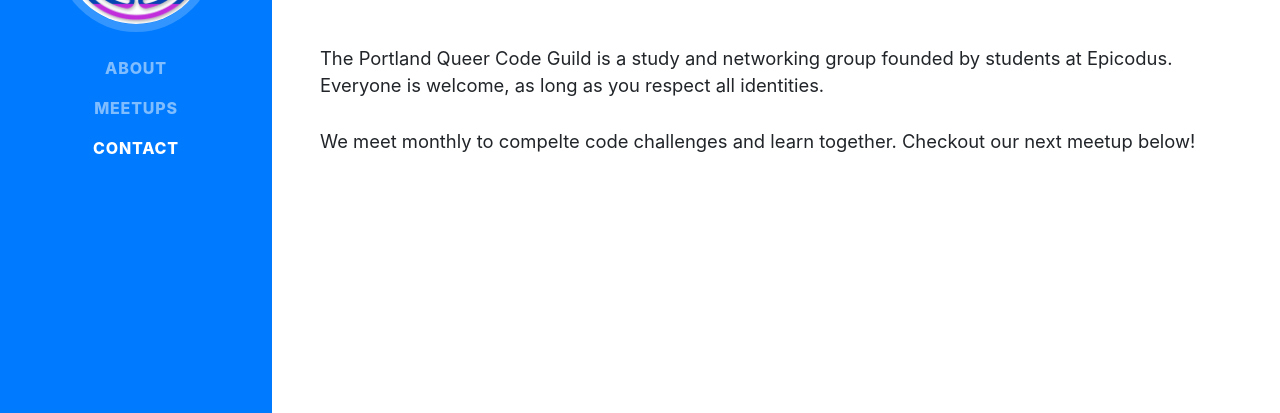
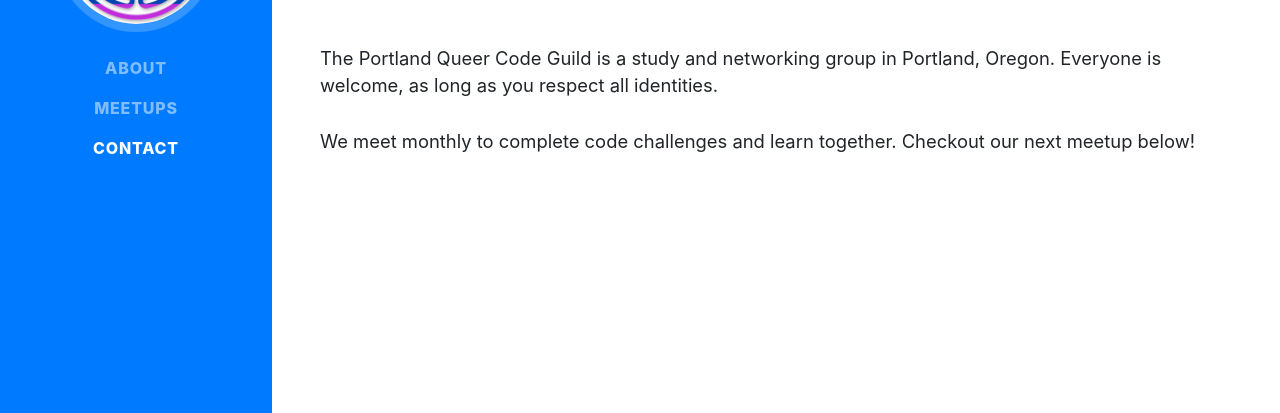
Before and after one commit to wrunion/queer-code-guild, a website with bundled scripts: page index.html in a window 1280 px wide. Shown: the part 384-797 px from the top of the page. Built offline with nearby package versions, Linux system fonts and the light colour scheme; a web font is replaced by a local one.

Commit message:
Update group description.

```diff
--- a/index.html
+++ b/index.html
@@ -87,7 +87,7 @@
         <div class="subheading mb-5">· An inclusive code guild in Portland, Oregon ·
           <a href="mailto:name@email.com">info@queercodeguild.space</a>
         </div>
-        <p class="lead mb-5">The Portland Queer Code Guild is a study and networking group founded by students at Epicodus. Everyone is welcome, as long as you respect all identities. <br><br>We meet monthly to compelte code challenges and learn
+        <p class="lead mb-5">The Portland Queer Code Guild is a study and networking group in Portland, Oregon. Everyone is welcome, as long as you respect all identities. <br><br>We meet monthly to complete code challenges and learn
           together. Checkout our next meetup below!</p>
         <!--<div class="social-icons">
           <a href="#">
```
